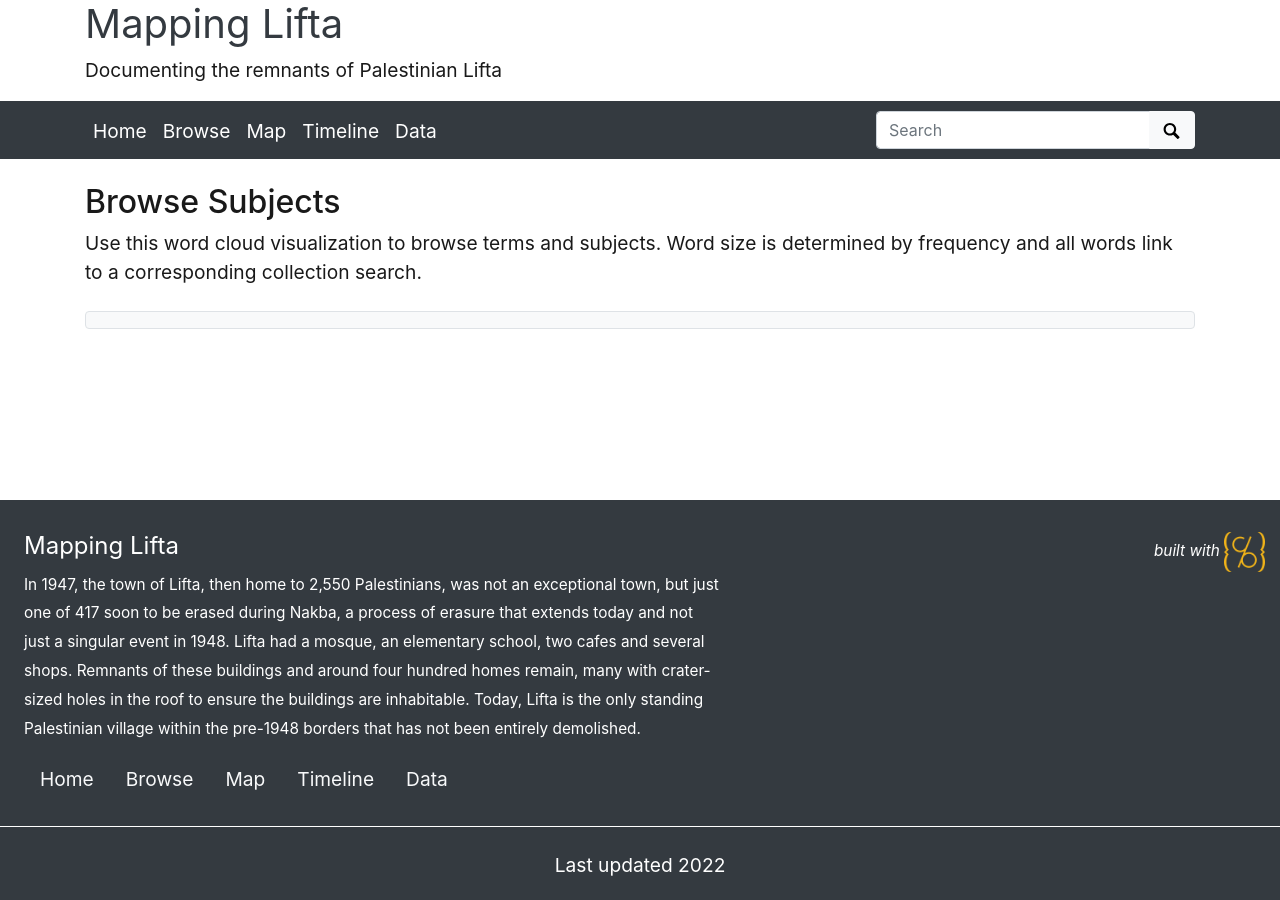
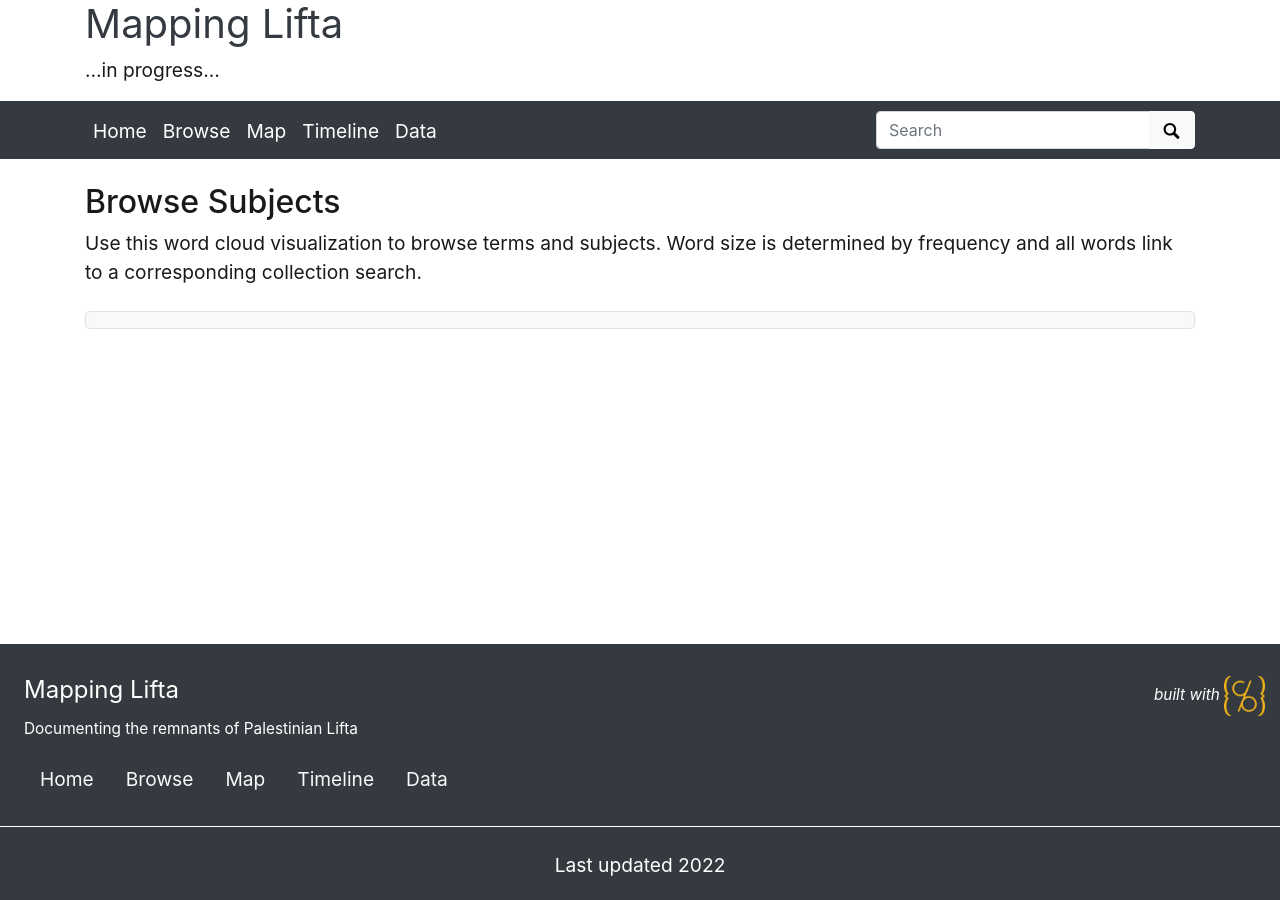
Before and after one commit to writingafterthedisaster/collection, a Jekyll site: the page built from pages/subjects.md, in a window 1280 px wide. Built offline with Jekyll 4.4.1, drawn with Linux system fonts in a browser that asks for light colours.

Commit message:
Update _config.yml

```diff
--- a/_config.yml
+++ b/_config.yml
@@ -22,10 +22,10 @@ source-code: https://writingafterthedisaster.github.io/lifta/
 # title of site appears in banner
 title: Mapping Lifta
 # tagline, a short phrase that will appear throughout the site in the top banner
-tagline: Documenting the remnants of Palestinian Lifta
+tagline: …in progress…
 # description appears in meta tags and other locations
 # this description might appear in search result lists, keep around 160 characters max
-description: "In 1947, the town of Lifta, then home to 2,550 Palestinians, was not an exceptional town, but just one of 417 soon to be erased during Nakba, a process of erasure that extends today and not just a singular event in 1948. Lifta had a mosque, an elementary school, two cafes and several shops. Remnants of these buildings and around four hundred homes remain, many with crater-sized holes in the roof to ensure the buildings are inhabitable. Today, Lifta is the only standing Palestinian village within the pre-1948 borders that has not been entirely demolished."
+description: "Documenting the remnants of Palestinian Lifta"
 # creator of the digital collection, to appear in meta tags; we typically use our GitHub usernames but feel free to just use your name
 author: Jeff O'Brien
 
```
